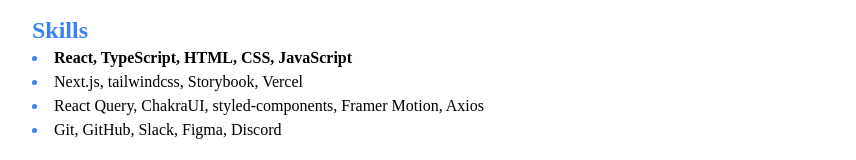
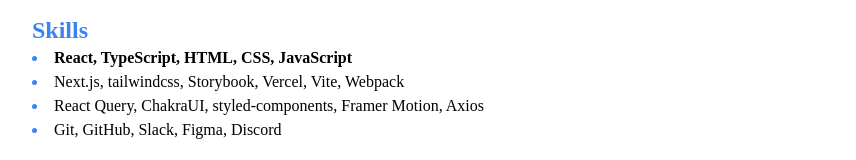
Before and after one commit to jaekwanAHN/resume, a Next.js app: page / in a window 1280 px wide. Shown: the part 1576-1736 px from the top of the page, without its empty margins (211-1067 px from the left). Built offline with nearby package versions, Linux system fonts and the light colour scheme.

Commit message:
Feat: 기술 스택 추가

```diff
--- a/src/data/personal.ts
+++ b/src/data/personal.ts
@@ -6,7 +6,7 @@ export const PersonalInformation = {
   blog: 'https://jaekwan.tistory.com',
   skills: [
     ['React', 'TypeScript', 'HTML', 'CSS', 'JavaScript'],
-    ['Next.js', 'tailwindcss', 'Storybook', 'Vercel'],
+    ['Next.js', 'tailwindcss', 'Storybook', 'Vercel', 'Vite', 'Webpack'],
     ['React Query', 'ChakraUI', 'styled-components', 'Framer Motion', 'Axios'],
     ['Git', 'GitHub', 'Slack', 'Figma', 'Discord'],
   ],
```
